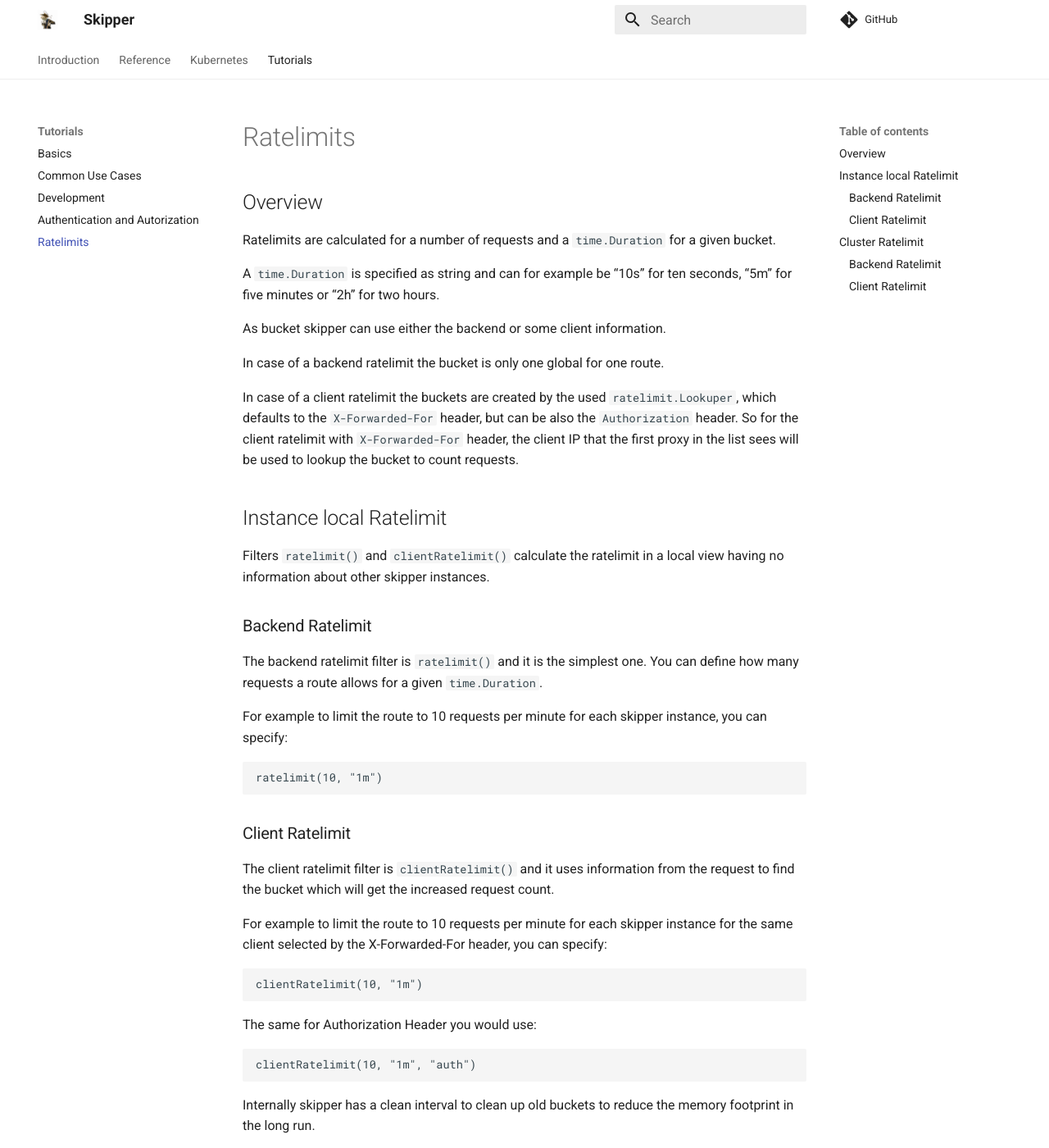
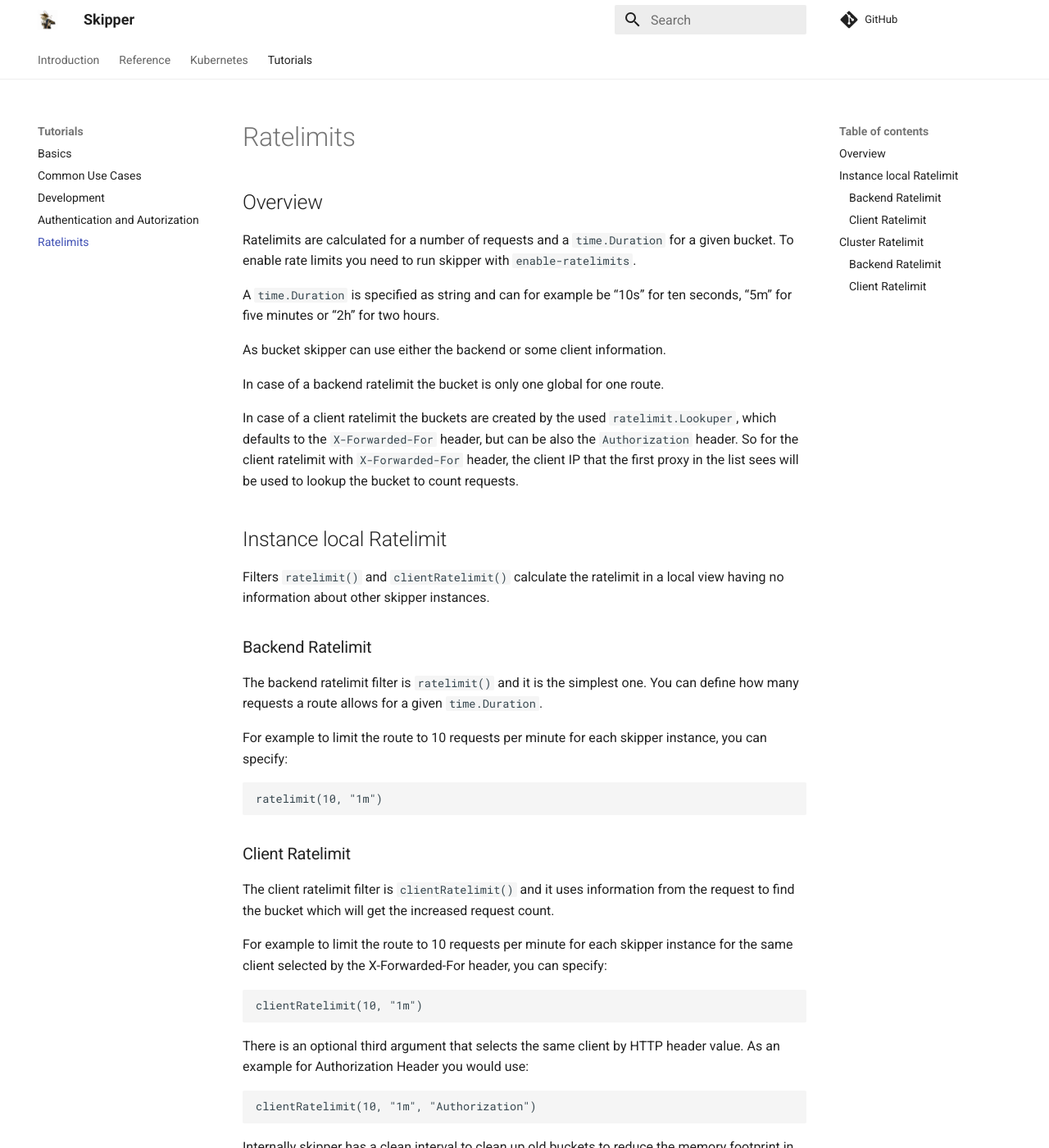
Before and after one commit to zalando/skipper, an MkDocs documentation site: the page built from docs/tutorials/ratelimit.md, in a window 1280 px wide and 1400 px high. Shown: the whole window at 82% size. Built offline with MkDocs 1.6.1 and Material for MkDocs 9.7.7, drawn with Linux system fonts in a browser that asks for light colours; comment, search, counter and statistics services are not loaded.

Commit message:
doc: fix ratelimit tutorial
Signed-off-by: Sandor Szücs <sandor.szuecs@zalando.de>

````diff
--- a/docs/tutorials/ratelimit.md
+++ b/docs/tutorials/ratelimit.md
@@ -1,7 +1,8 @@
 ## Overview
 
 Ratelimits are calculated for a number of requests and a
-`time.Duration` for a given bucket.
+`time.Duration` for a given bucket. To enable rate limits you need to
+run skipper with `enable-ratelimits`.
 
 A `time.Duration` is specified as string and can for example be "10s"
 for ten seconds, "5m" for five minutes or "2h" for two hours.
@@ -51,10 +52,11 @@ header, you can specify:
 clientRatelimit(10, "1m")
 ```
 
-The same for Authorization Header you would use:
+There is an optional third argument that selects the same client by HTTP
+header value. As an example for Authorization Header you would use:
 
 ```
-clientRatelimit(10, "1m", "auth")
+clientRatelimit(10, "1m", "Authorization")
 ```
 
 Internally skipper has a clean interval to clean up old buckets to reduce
````
